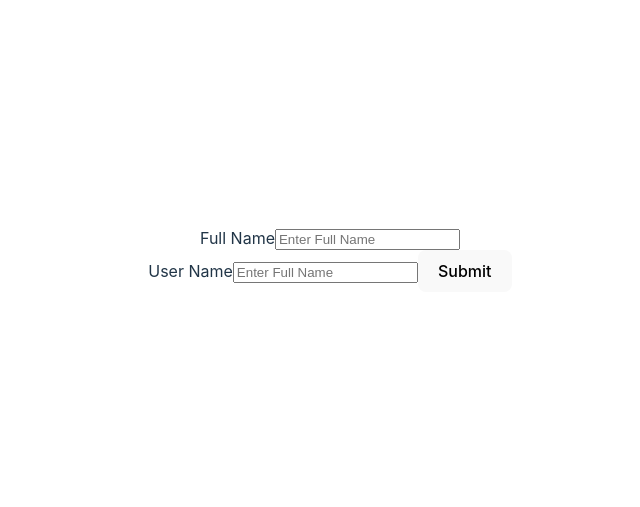
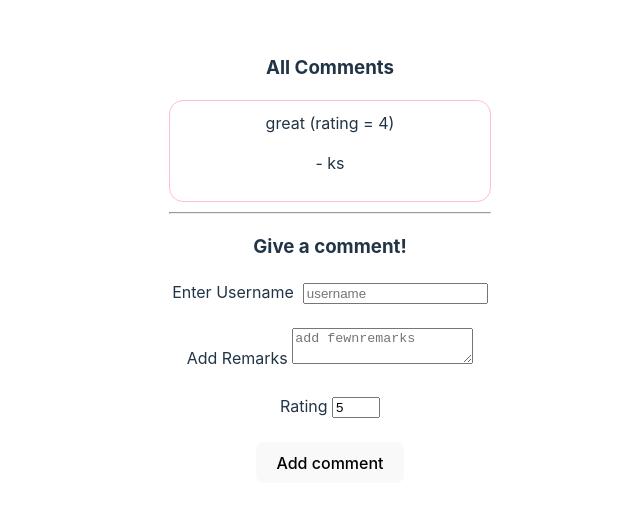
Before and after one commit to kiranmurthynivas/React-practice2, a React (Vite) app: page / in a window 1280 px wide. Shown: the part 141-648 px from the top of the page, without its empty margins (310-950 px from the left). Built offline with nearby package versions, Linux system fonts and the light colour scheme.

Commit message:
Comment Fomr

```diff
--- a/src/App.jsx
+++ b/src/App.jsx
@@ -1,10 +1,11 @@
 import './App.css'
-import Form from './Form'
+import Comment from './Comment'
+
 
 function App() {
   return (
     <>
-      <Form/>
+      <Comment/>
     </>
   )
 }
--- /dev/null
+++ b/src/Comment.css
@@ -0,0 +1,7 @@
+.comment {
+    border: 1px solid pink;
+    border-radius: 14px;
+    padding: 10px;
+    margin-bottom: 10px;
+    width: 300px;
+}
--- /dev/null
+++ b/src/Comment.jsx
@@ -0,0 +1,40 @@
+import { useState } from "react";
+import "./Comment.css";
+import CommentsForm from "./CommentsForm";
+
+export default function Comment() {
+
+    const [comments, setComments] = useState([
+        {
+            id: 1,
+            username: "ks",
+            remarks: "great",
+            rating: 4
+        }
+    ]);
+
+    const addNewComment = (comment) => {
+        setComments((currComments) => [...currComments, comment]);
+    };
+
+    return (
+        <>
+            <div>
+                <h3>All Comments</h3>
+
+                {comments.map((comment) => (
+                    <div className="comment" key={comment.id}>
+                        <span>{comment.remarks}</span>
+                        &nbsp;
+                        <span>(rating = {comment.rating})</span>
+                        <p>- {comment.username}</p>
+                    </div>
+                ))}
+            </div>
+
+            <hr />
+
+            <CommentsForm addNewComment={addNewComment} />
+        </>
+    );
+}
--- /dev/null
+++ b/src/CommentsForm.jsx
@@ -0,0 +1,44 @@
+import { useState } from "react"
+
+export default function CommentsForm({addNewComment}) {
+
+    let [FormData, setFormData] = useState({
+        username: "",
+        remarks: "",
+        rating: 5
+    });
+
+    let handelInputChange = (event) => {
+        setFormData((currData) => {
+            return {...currData , [event.target.name]: event.target.value};
+        })
+    }
+
+    let handelSubmit = (event) => {
+        addNewComment(FormData);
+        event.preventDefault();
+        setFormData({
+            username: "",
+            remarks: "",
+            rating: 5
+        });
+    }
+
+    return (
+        <div>
+            <h3>Give a comment!</h3>
+            <form onSubmit={handelSubmit}>
+                <label htmlFor="username">Enter Username</label> &nbsp;
+                <input placeholder="username" type="text" value={FormData.username} onChange={handelInputChange} id="username" name="username"/>
+                <br/><br/>
+                <label htmlFor="remarks">Add Remarks</label>&nbsp;
+                <textarea placeholder="add fewnremarks" value={FormData.remarks} onChange={handelInputChange} id="remarks" name="remarks"></textarea>
+                <br/><br/>
+                <label htmlFor="rating">Rating</label>&nbsp;
+                <input placeholder="rating" type="number" min={1} max={5} value={FormData.rating} onChange={handelInputChange} id="rating" name="rating"/>
+                <br/><br/>
+                <button>Add comment</button>
+            </form>
+        </div>
+    )
+}
```
